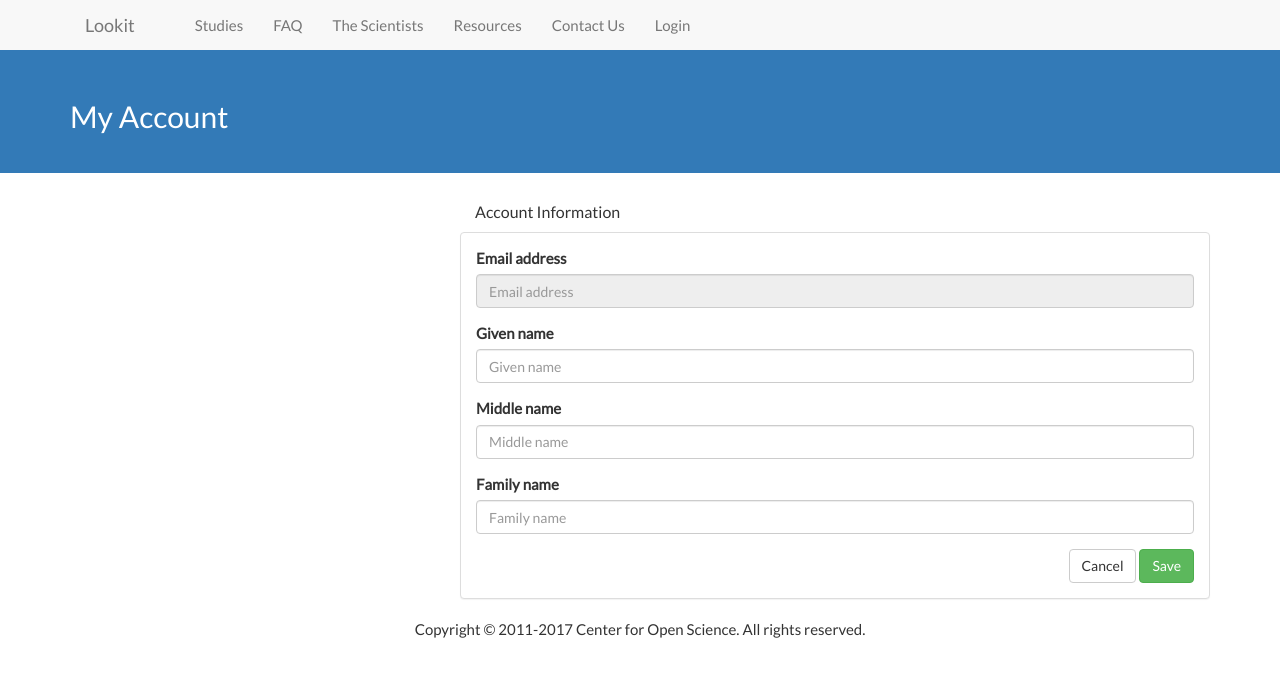
After one commit to lookit/lookit-api, a Django app: template web/templates/web/participant-update.html in a window 1280 px wide. The commit adds this page. Shown: the top 677 px of the page. Run offline with Django 3.2, Linux system fonts and the light colour scheme; the template is opened without the code that fills it: values that come from a table or form of the project are taken from there, others are empty; parts of the project's set-up code (start-up, migrations or seed data) failed here and were passed over; some libraries are stand-ins or nearby versions.

Commit message:
Add view for updating participant names.

```diff
--- a/accounts/forms.py
+++ b/accounts/forms.py
@@ -58,6 +58,18 @@ class ParticipantSignupForm(UserCreationForm):
         exclude = ('user_permissions', 'groups', '_identicon', 'organization',
                    'is_active', 'is_staff', 'is_superuser', 'last_login')
 
+class ParticipantUpdateForm(forms.ModelForm):
+    def __init__(self, *args, **kwargs):
+        super().__init__(*args, **kwargs)
+        instance = getattr(self, 'instance', None)
+        self.fields['username'].widget.attrs['disabled'] = True
+
+    class Meta:
+        model = User
+        fields = ('username', 'given_name', 'middle_name', 'family_name',)
+        def clean_username(self):
+            return self.instance.username
+
 
 class DemographicDataForm(forms.ModelForm):
     class Meta:
--- a/web/static/base.css
+++ b/web/static/base.css
@@ -179,6 +179,10 @@ button.account-row {
     width: 180px;
 }
 
+.account-edit {
+    margin-top: 20px;
+}
+
 
 /* STUDIES PAGE */
 .study-list-panel {
--- a/web/templates/web/_navigation.html
+++ b/web/templates/web/_navigation.html
@@ -23,6 +23,8 @@
         {% if user.is_authenticated %}
           {% if user.organization %}
             <li><a href="{% url 'exp:study-list' %}">Experimenter</a></li>
+          {% else %}
+            <li><a href="{% url 'web:participant-update' %}">Hi {{ user.given_name }}</a></li>
           {% endif %}
           <li><a href="{% url 'logout' %}">Logout</a></li>
         {% else %}
--- a/web/templates/web/participant-signup.html
+++ b/web/templates/web/participant-signup.html
@@ -29,4 +29,5 @@
         </form>
     </div>
   </div>
+</div>
 {% endblock %}
--- /dev/null
+++ b/web/templates/web/participant-update.html
@@ -0,0 +1,45 @@
+{% extends 'web/base.html' %}
+{% load bootstrap3 %}
+{% block title %}Update account information{% endblock %}
+
+
+{% block flash %}
+  {% bootstrap_messages %}
+  {% if form.non_field_errors %}
+  <div class="alert alert-danger" role="alert">
+      {{ form.non_field_errors }}
+  </div>
+  {% endif %}
+{% endblock %}
+{% block content %}
+    <div class='lookit-row lookit-page-title'>
+        <h2 class='container'>My Account</h2>
+    </div>
+    <div class="container">
+        <div class="row account-edit">
+            <div class="col-sm-4">
+            </div>
+            <div class="col-sm-8">
+                <div class="panel-heading">
+                  <h1 class="panel-title">Account Information</h1>
+                </div>
+                <div class="panel panel-default">
+                  <div class="panel-body">
+                    <form method="POST" action="">{% csrf_token %}
+                      {% bootstrap_form form %}
+                      <input type="hidden" name="username" value="{{ user.username }}">
+                      {% buttons %}
+                      <div class="pull-right">
+                          <a class="btn btn-default" href="{% url 'web:participant-update' %}"> Cancel </a>
+                          <button type="submit" class="btn btn-success">
+                             Save
+                          </button>
+                      </div>
+                      {% endbuttons %}
+                    </form>
+                </div>
+              </div>
+            </div>
+        </div>
+    </div>
+{% endblock %}
--- a/web/urls.py
+++ b/web/urls.py
@@ -6,6 +6,7 @@ from web import views
 urlpatterns = [
     url(r'^signup/?$', views.ParticipantSignupView.as_view(), name='participant-signup'),
     url(r'^demographic_data/?$', views.DemographicDataCreateView.as_view(), name='demographic-data-create'),
+    url(r'^account/?$', views.ParticipantUpdateView.as_view(), name='participant-update'),
     url(r'^studies/?$', views.StudiesListView.as_view(), name='studies-list'),
     url(r'^studies/(?P<uuid>[0-9a-fA-F]{8}-[0-9a-fA-F]{4}-[1-5][0-9a-fA-F]{3}-[89ab][0-9a-fA-F]{3}-[0-9a-fA-F]{12})/$', views.StudyDetailView.as_view(), name='study-detail'),
     url(r'^faq/?$', flatpages_views.flatpage, dict(url='/faq/'), name='faq'),
```
Also changed, not shown: web/views.py (+11 -0 lines).
